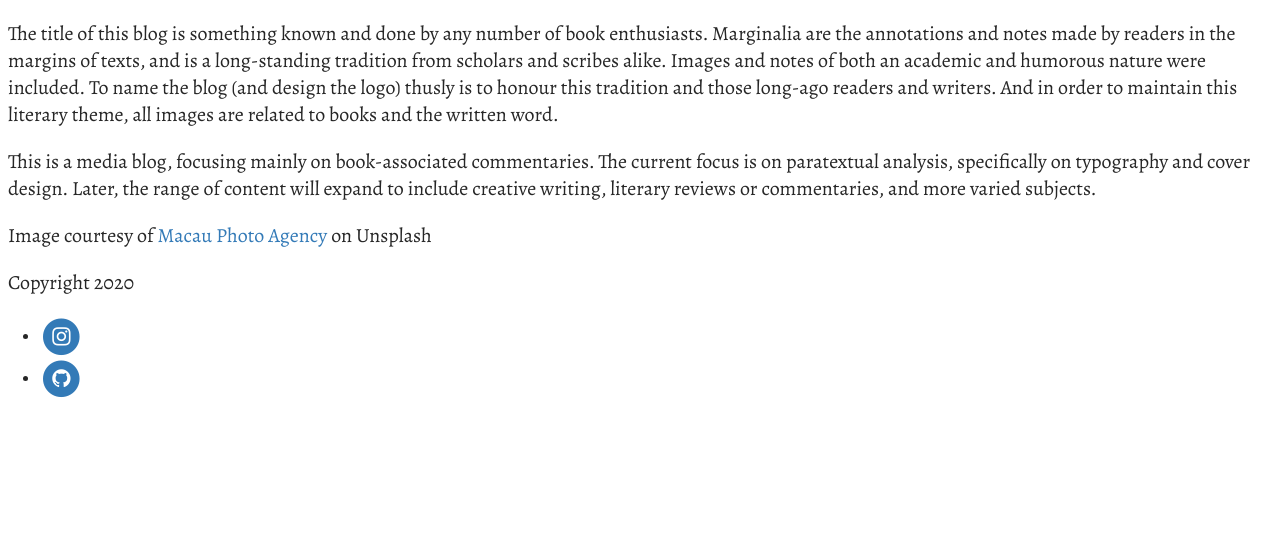
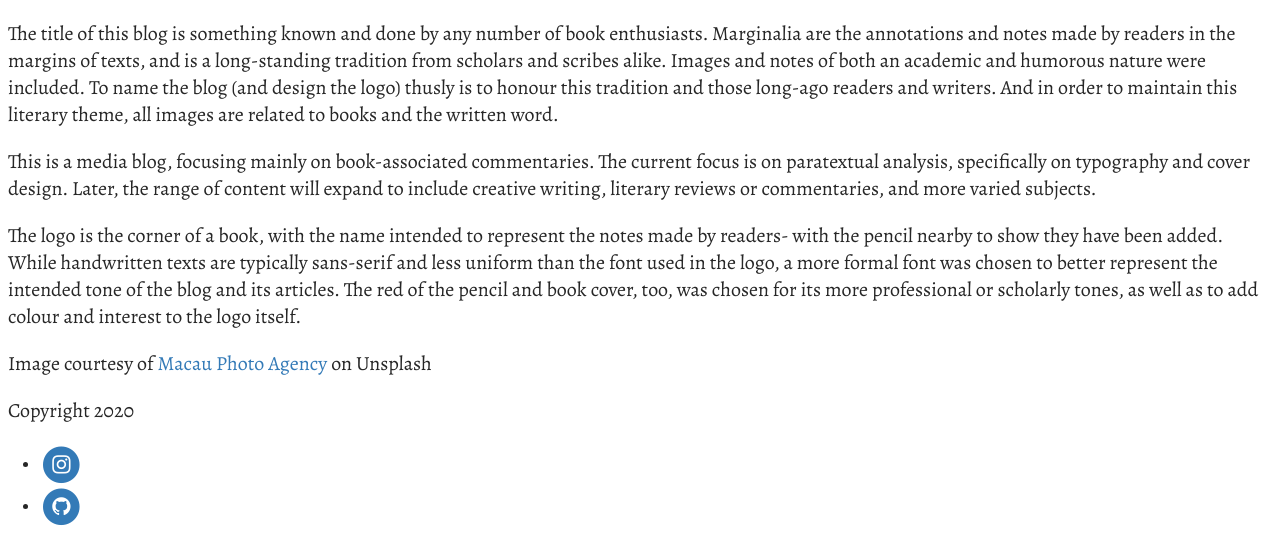
Before and after one commit to eyescroll/BrookesBlog, a Jekyll site: the page built from pages/about.md, in a window 1280 px wide, cut to the strip 634-1179 px from the top of the page. Built offline with Jekyll 4.4.1, drawn with Linux system fonts in a browser that asks for light colours; some web fonts are replaced; before the commit the page ends 1051 px from its top, so only the background shows below that.

Commit message:
Update Page “about”

```diff
--- a/pages/about.md
+++ b/pages/about.md
@@ -14,4 +14,6 @@ The title of this blog is something known and done by any number of book enthusi
 
 This is a media blog, focusing mainly on book-associated commentaries. The current focus is on paratextual analysis, specifically on typography and cover design. Later, the range of content will expand to include creative writing, literary reviews or commentaries, and more varied subjects.
 
+The logo is the corner of a book, with the name intended to represent the notes made by readers- with the pencil nearby to show they have been added. While handwritten texts are typically sans-serif and less uniform than the font used in the logo, a more formal font was chosen to better represent the intended tone of the blog and its articles. The red of the pencil and book cover, too, was chosen for its more professional or scholarly tones, as well as to add colour and interest to the logo itself.
+
 Image courtesy of [Macau Photo Agency](https://unsplash.com/photos/MhTd1wQobiM) on Unsplash
```
